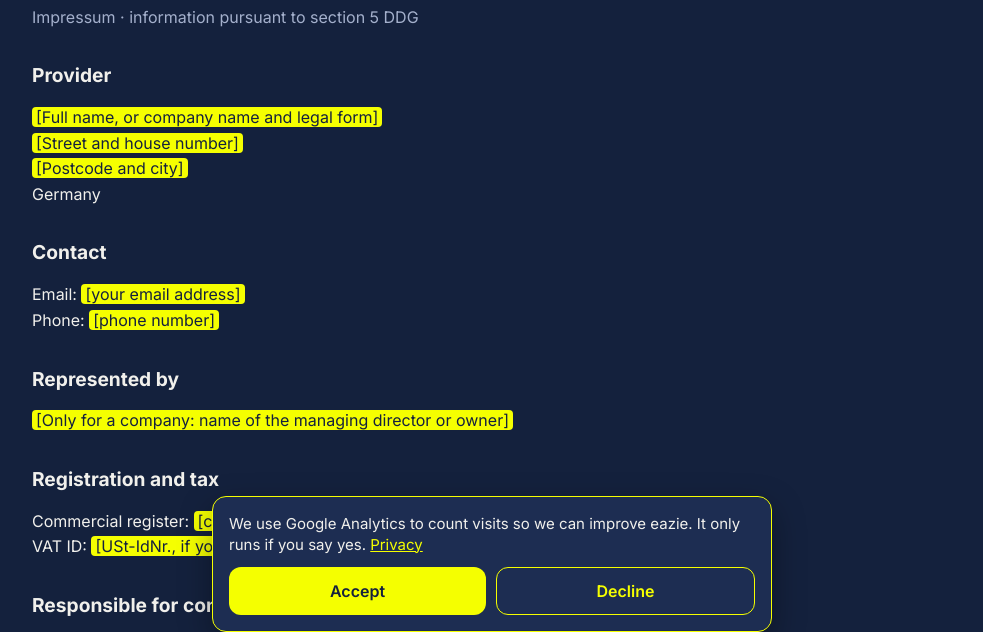
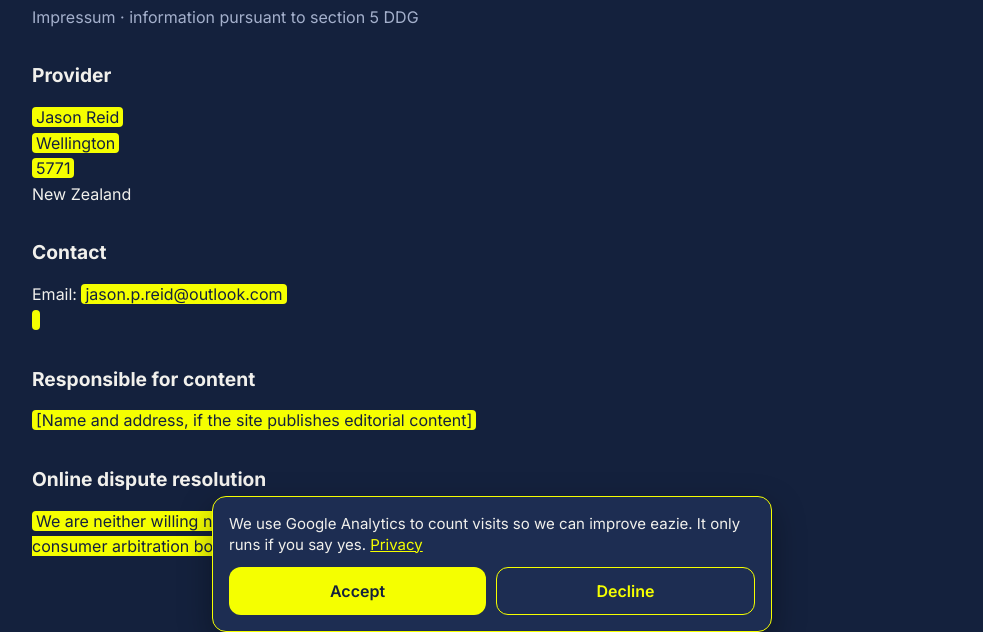
Before and after one commit to jasonpreid-rb/eazie, a website: page imprint.html in a window 1280 px wide. Shown: the part 156-788 px from the top of the page, without its empty margins (148-1131 px from the left). Drawn offline with Linux system fonts and the light colour scheme.

Commit message:
imprint update

```diff
--- a/imprint.html
+++ b/imprint.html
@@ -26,27 +26,20 @@
     <p class="meta">Impressum &middot; information pursuant to section 5 DDG</p>
 
     <h2>Provider</h2>
-    <p><mark>[Full name, or company name and legal form]</mark><br>
-    <mark>[Street and house number]</mark><br>
-    <mark>[Postcode and city]</mark><br>
-    Germany</p>
+    <p><mark>Jason Reid</mark><br>
+    <mark>Wellington</mark><br>
+    <mark>5771</mark><br>
+    New Zealand</p>
 
     <h2>Contact</h2>
-    <p>Email: <mark>[your email address]</mark><br>
-    Phone: <mark>[phone number]</mark></p>
-
-    <h2>Represented by</h2>
-    <p><mark>[Only for a company: name of the managing director or owner]</mark></p>
-
-    <h2>Registration and tax</h2>
-    <p>Commercial register: <mark>[court and number, if registered]</mark><br>
-    VAT ID: <mark>[USt-IdNr., if you have one]</mark></p>
+    <p>Email: <mark>jason.p.reid@outlook.com</mark><br>
+    <mark></mark></p>
 
     <h2>Responsible for content</h2>
     <p><mark>[Name and address, if the site publishes editorial content]</mark></p>
 
     <h2>Online dispute resolution</h2>
-    <p><mark>[State whether you take part in consumer dispute resolution, e.g. "We are neither willing nor obliged to take part in dispute resolution proceedings before a consumer arbitration board."]</mark></p>
+    <p><mark>We are neither willing nor obliged to take part in dispute resolution proceedings before a consumer arbitration board.</mark></p>
   </main>
   <footer class="site-footer">
     <p>&copy; eazie &middot; <a href="imprint.html">Legal notice</a> &middot; <a href="privacy.html">Privacy</a> &middot; <a href="#" data-cookie-settings hidden>Cookie settings</a></p>
```
